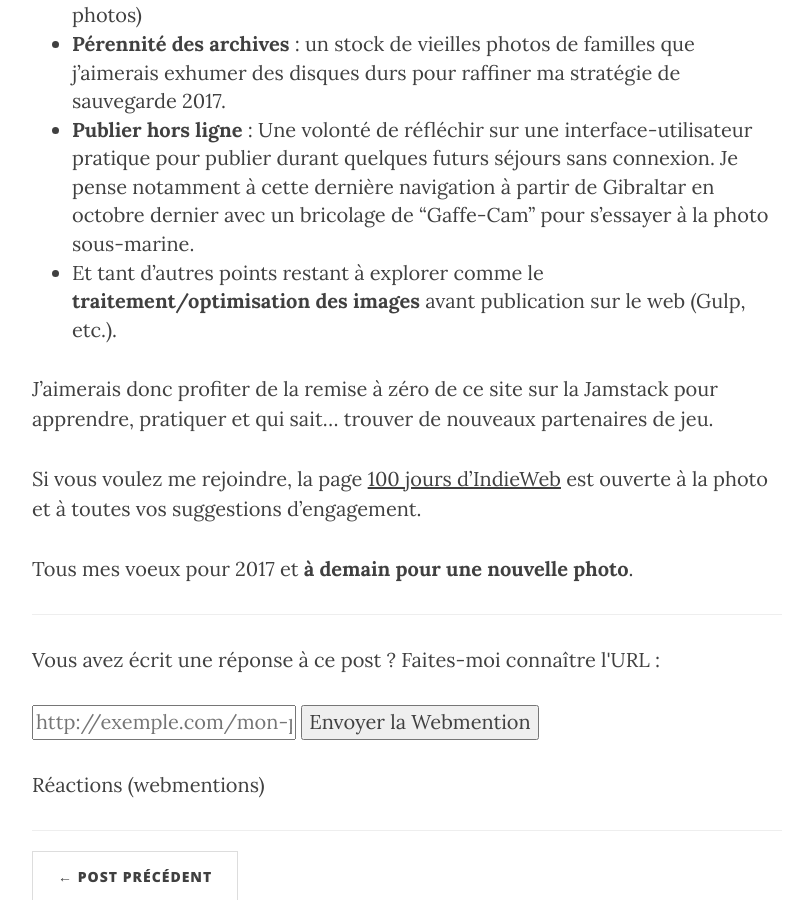
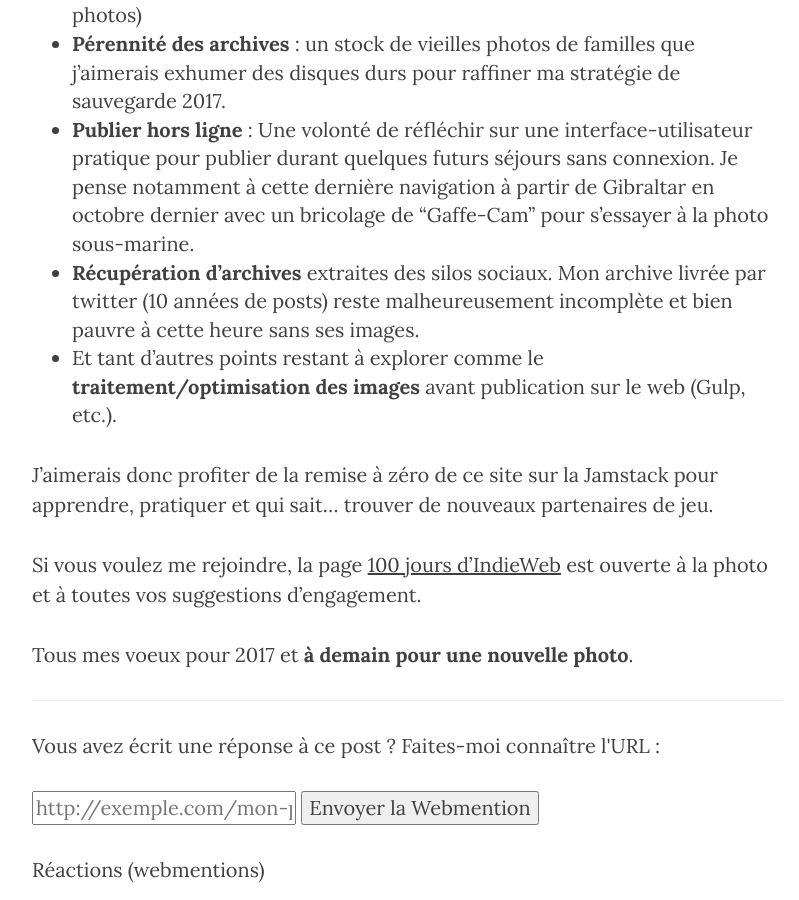
Before and after one commit to ChristopheDucamp/xtof-clean-blog, a Jekyll site: the page built from _posts/2017-01-02-100daysofphoto-pourquoi.markdown, in a window 1280 px wide and 900 px high, scrolled down 3294 px. Shown: the whole window, without its empty margins (233-1032 px from the left). Built offline with Jekyll 4.4.1, drawn with Linux system fonts in a browser that asks for light colours; nearby versions of some CDN libraries; comment, search, counter and statistics services are not loaded.

Commit message:
Updated 100daysofphoto Pourquoi

```diff
--- a/_posts/2017-01-02-100daysofphoto-pourquoi.markdown
+++ b/_posts/2017-01-02-100daysofphoto-pourquoi.markdown
@@ -32,6 +32,7 @@ Laissez-moi vous dévoiler ce soir les principales raisons qui ont motivé cet e
 * **Bouchon dans le workflow** : manque de temps pour optimiser mon flux de travail photos quand je suis pressé. Résultat : je dois détenir au moins 2 années d'archives restant à annoter et classer. (tri par date et numéros de photos)
 * **Pérennité des archives** : un stock de vieilles photos de familles que j'aimerais exhumer des disques durs pour raffiner ma stratégie de sauvegarde 2017.
 * **Publier hors ligne** : Une volonté de réfléchir sur une interface-utilisateur pratique pour publier durant quelques futurs séjours sans connexion. Je pense notamment à cette dernière navigation à partir de Gibraltar en octobre dernier avec un bricolage de "Gaffe-Cam" pour s'essayer à la photo sous-marine.
+* **Récupération d'archives** extraites des silos sociaux. Mon archive livrée par twitter (10 années de posts) reste malheureusement incomplète et bien pauvre à cette heure sans ses images.
 * Et tant d'autres points restant à explorer comme le **traitement/optimisation des images** avant publication sur le web (Gulp, etc.).
 
 J'aimerais donc profiter de la remise à zéro de ce site sur la Jamstack pour apprendre, pratiquer et qui sait... trouver de nouveaux partenaires de jeu.
```
